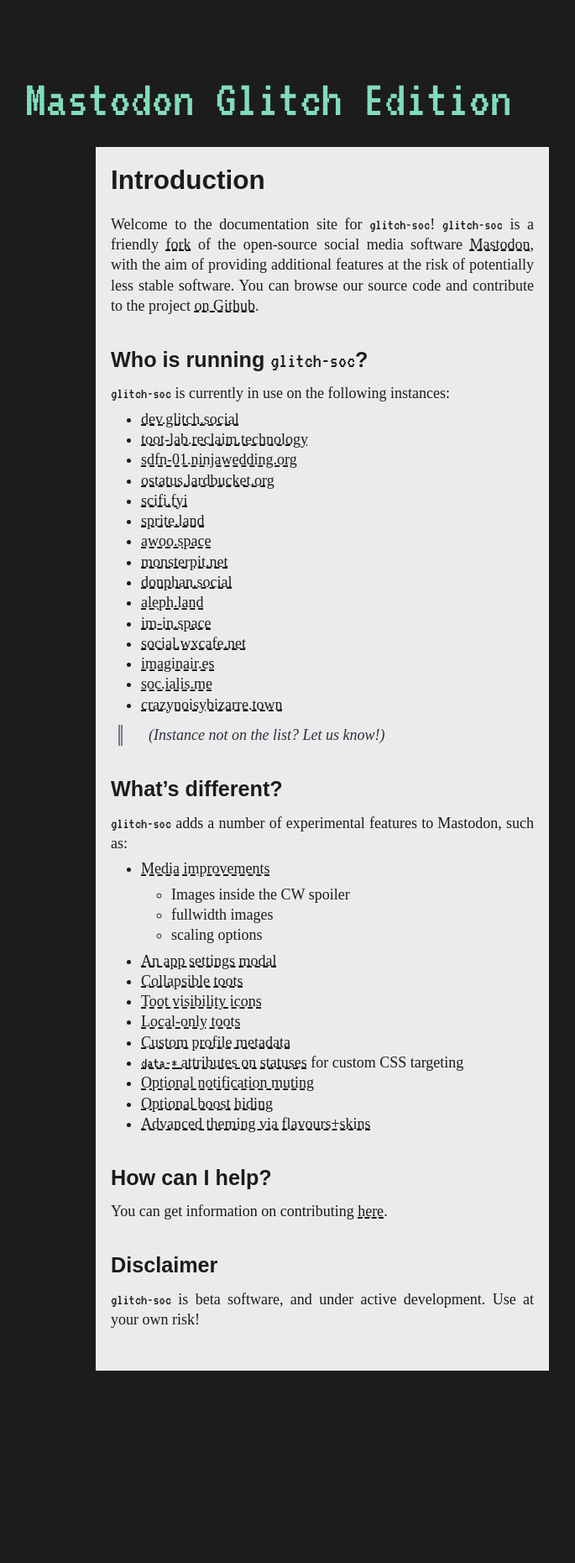
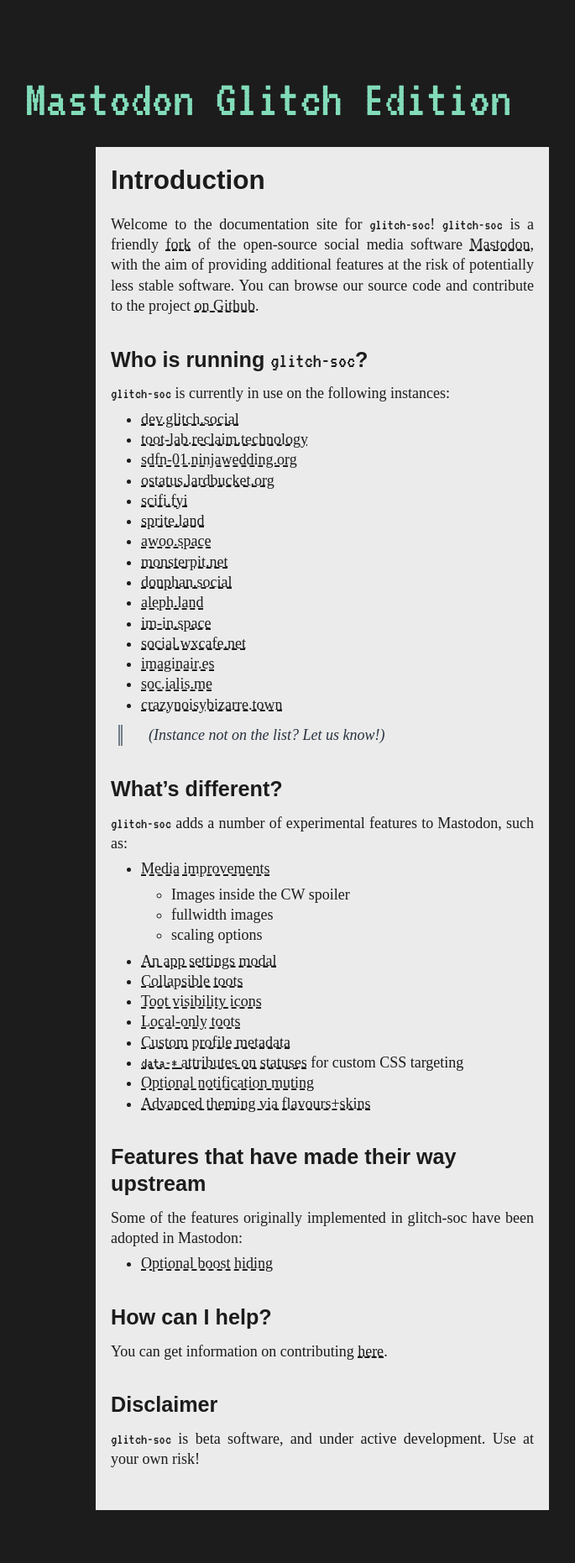
Before and after one commit to glitch-soc/docs, a Jekyll site: the page built from index.md, in a window 1280 px wide. Shown: the whole page at 84% size, without its empty margins (256-941 px from the left). Built offline with Jekyll 4.4.1, drawn with Linux system fonts in a browser that asks for light colours; some web fonts are replaced; our own code applies the rules of GitHub Pages for plain Markdown files; before the commit the page ends 1695 px from its top, so only the background shows below that.

Commit message:
Mention that “optional boost hiding” has made its way upstream

```diff
--- a/index.md
+++ b/index.md
@@ -44,8 +44,14 @@ You can browse our source code and contribute to the project [on Github][glitch-
 - [Custom profile metadata](./features/profile-metadata/)
 - [`data-*` attributes on statuses](./features/status-data-attributes/) for custom CSS targeting
 - [Optional notification muting](./features/optional-notification-muting/)
-- [Optional boost hiding](./features/optional-boost-hiding/)
 - [Advanced theming via flavours+skins](./features/themes/)
+
+### Features that have made their way upstream
+
+Some of the features originally implemented in glitch-soc have been adopted in
+Mastodon:
+
+- [Optional boost hiding](./upstreamed-features/optional-boost-hiding/)
 
 ###  How can I help?
 
```
Also changed, not shown: upstreamed-features/optional-boost-hiding/boost_hide.png (renamed from features/optional-boost-hiding/boost_hide.png), upstreamed-features/optional-boost-hiding/boost_show.png (renamed from features/optional-boost-hiding/boost_show.png), upstreamed-features/optional-boost-hiding/index.md (renamed from features/optional-boost-hiding/index.md).
